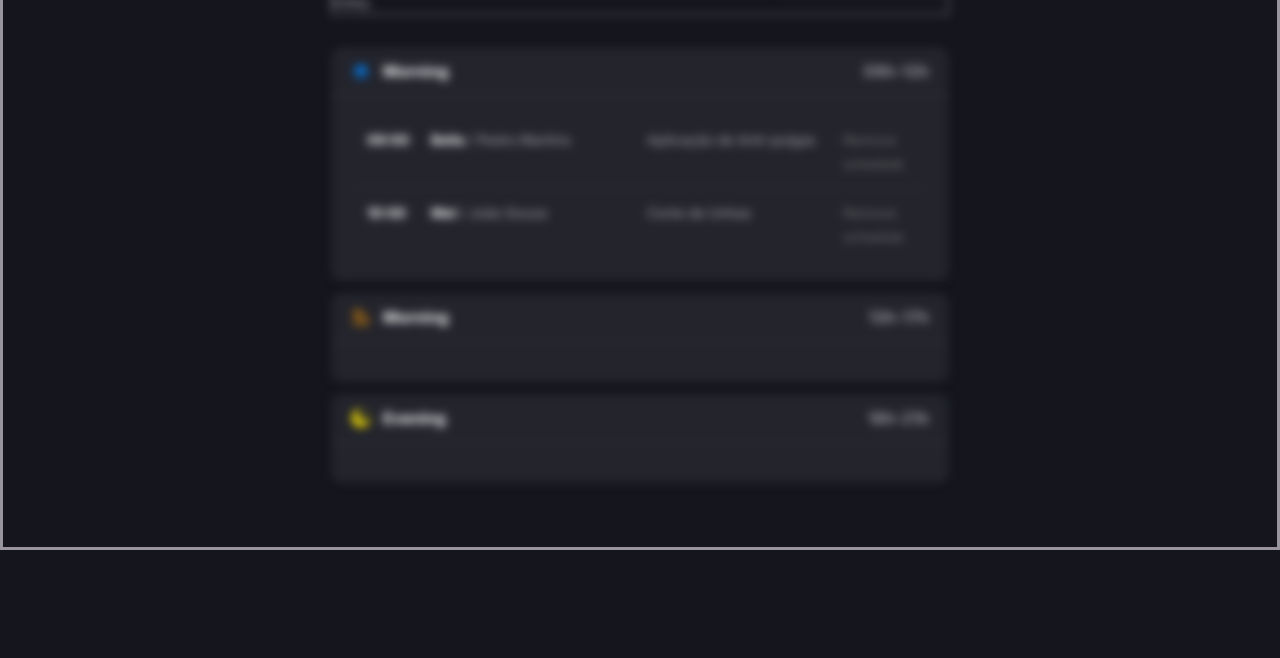
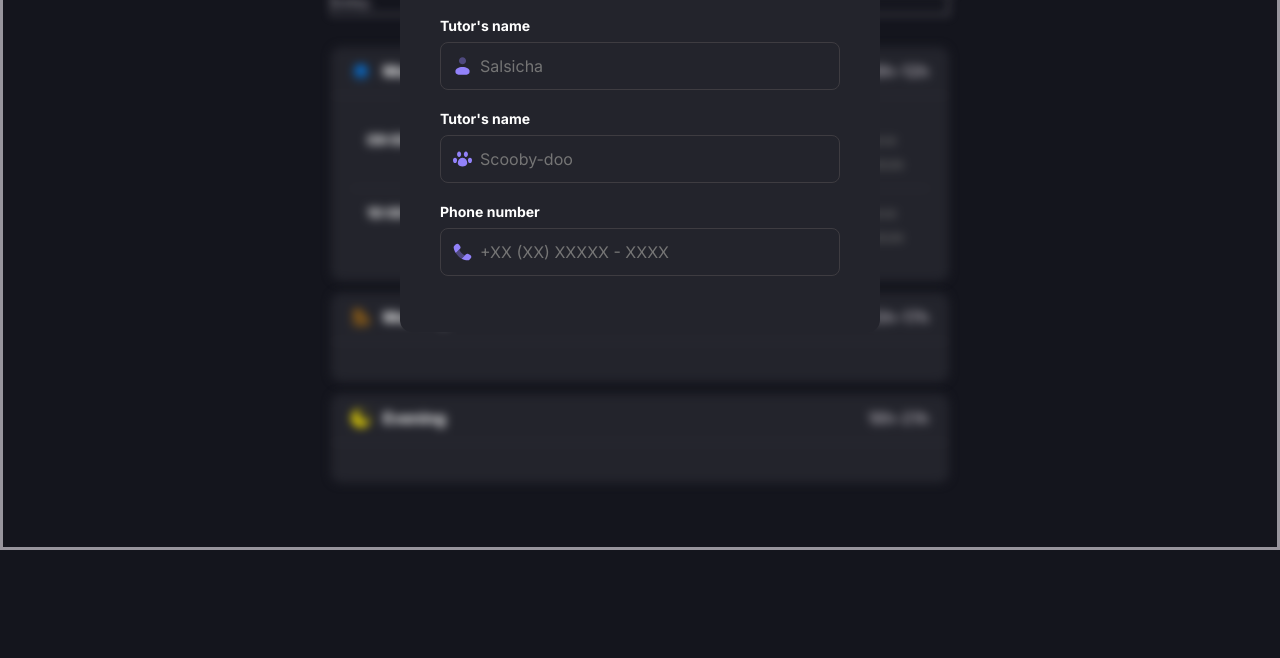
Before and after one commit to arakakimath/petshop-scheduler, a plain HTML site: page index.html in a window 1280 px wide. Shown: the part 142-800 px from the top of the page. Drawn offline with nearby package versions, Linux system fonts and the light colour scheme.

Commit message:
begin of form overlay

```diff
--- a/index.html
+++ b/index.html
@@ -67,6 +67,32 @@
   </section>
   <img src="./src/assets/Logo.svg" alt="Mundo Pet logo" class="logo">
   <button class="button-scheduler label-lg hidden">NEW APPOINTMENT</button>
+
+  <div class="transparent overlay">
+    <aside>
+      <span class="title">Schedule a service</span>
+      <span class="pg-md">Fill in the client's information to schedule the appointment.</span>
+      <form>
+        <label for="clientName" class="label-md content-primary">Tutor's name</label>
+        <div class="input">
+          <img src="./src/assets/User.svg" alt="User icon">
+          <input type="text" name="clientName" id="clientName" placeholder="Salsicha">
+        </div>
+
+        <label for="petName" class="label-md content-primary">Tutor's name</label>
+        <div class="input">
+          <img src="./src/assets/Pet-Paw.svg" alt="petpaw icon">
+          <input type="text" name="petName" id="petName" placeholder="Scooby-doo">
+        </div>
+
+        <label for="clientPhone" class="label-md content-primary">Phone number</label>
+        <div class="input">
+          <img src="./src/assets/Phone.svg" alt="Phone icon">
+          <input type="text" name="clientPhone" id="clientPhone" placeholder="+XX (XX) XXXXX - XXXX">
+        </div>
+      </form>
+    </aside>
+  </div>
 </main>
 <script src="https://cdn.jsdelivr.net/npm/dayjs@1/dayjs.min.js"></script>
 <script type="module" src="./src/main.js"></script>
--- /dev/null
+++ b/src/styles/aside.css
@@ -0,0 +1,38 @@
+.overlay {
+  position: absolute;
+  top: 0;
+  left: 0;
+  opacity: 1;
+  z-index: 1;
+  width: 100%;
+  height: 100%;
+  overflow: hidden;
+  min-height: 400px;
+}
+
+aside {
+  width: calc(100% - 2.5rem);
+  margin-inline: auto;
+  background-color: var(--bg-tertiary);
+  min-height: 300px;
+  padding: 2.5rem 1.25rem;
+  border-radius: .75rem;
+  margin-top: 5rem;
+
+  & > span {
+    display: block;
+  }
+
+  & > span:nth-child(2) {
+    margin-top: .25rem;
+  }
+}
+
+@media (width >= 80em) {
+  aside {
+    margin-inline: auto;
+    max-width: 30rem;
+    padding: 2.5rem;
+    margin-top: 1.5rem;
+  }
+}
--- /dev/null
+++ b/src/styles/form.css
@@ -0,0 +1,34 @@
+form {
+  margin-top: calc(28rem/16);
+
+  & .input {
+    margin-block: .25rem 1rem;
+    height: 3rem;
+    padding-inline: .75rem;
+    display: flex;
+    vertical-align: center;
+    gap: .5rem;
+    border-radius: .5rem;
+    border: 1px solid var(--border-primary);
+
+    & img {
+      margin-block: auto;
+      width: 1.25rem;
+      height: 1.25rem;
+    }
+
+    & input {
+      all: unset;
+      width: 100%;
+      height: 100%;
+    }
+
+    &:hover {
+      border-color: var(--border-secondary);
+    }
+
+    &:has(:focus) {
+      border-color: var(--border-brand);
+    }
+  }
+}
--- a/src/styles/index.css
+++ b/src/styles/index.css
@@ -4,4 +4,6 @@
 @import url(sections.css);
 @import url(buttons.css);
 @import url(logo.css);
+@import url(aside.css);
+@import url(form.css);
 @import url(utility.css);
```
Also changed, not shown: src/assets/Calendar-Minimalistic.svg (added), src/assets/Clock.svg (added), src/assets/Pet-Paw.svg (added), src/assets/Phone.svg (added), src/assets/User.svg (added).
